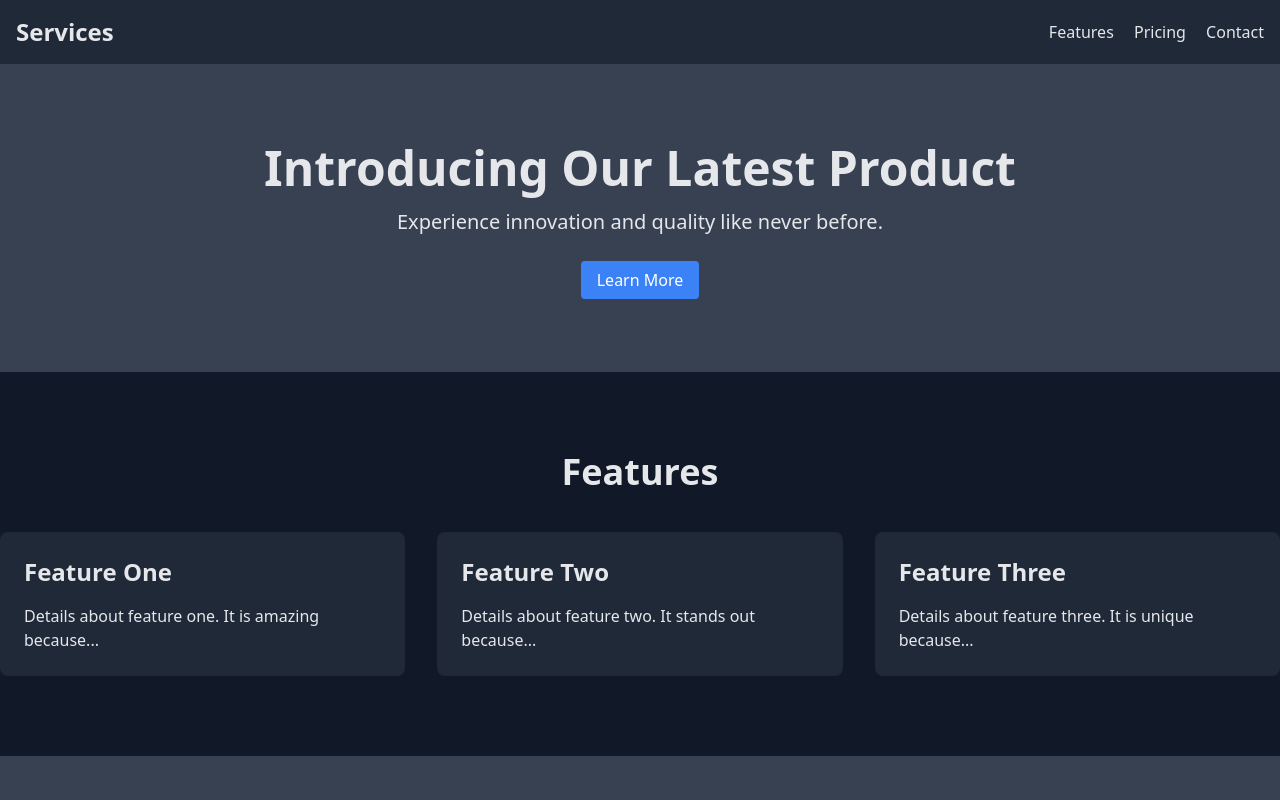
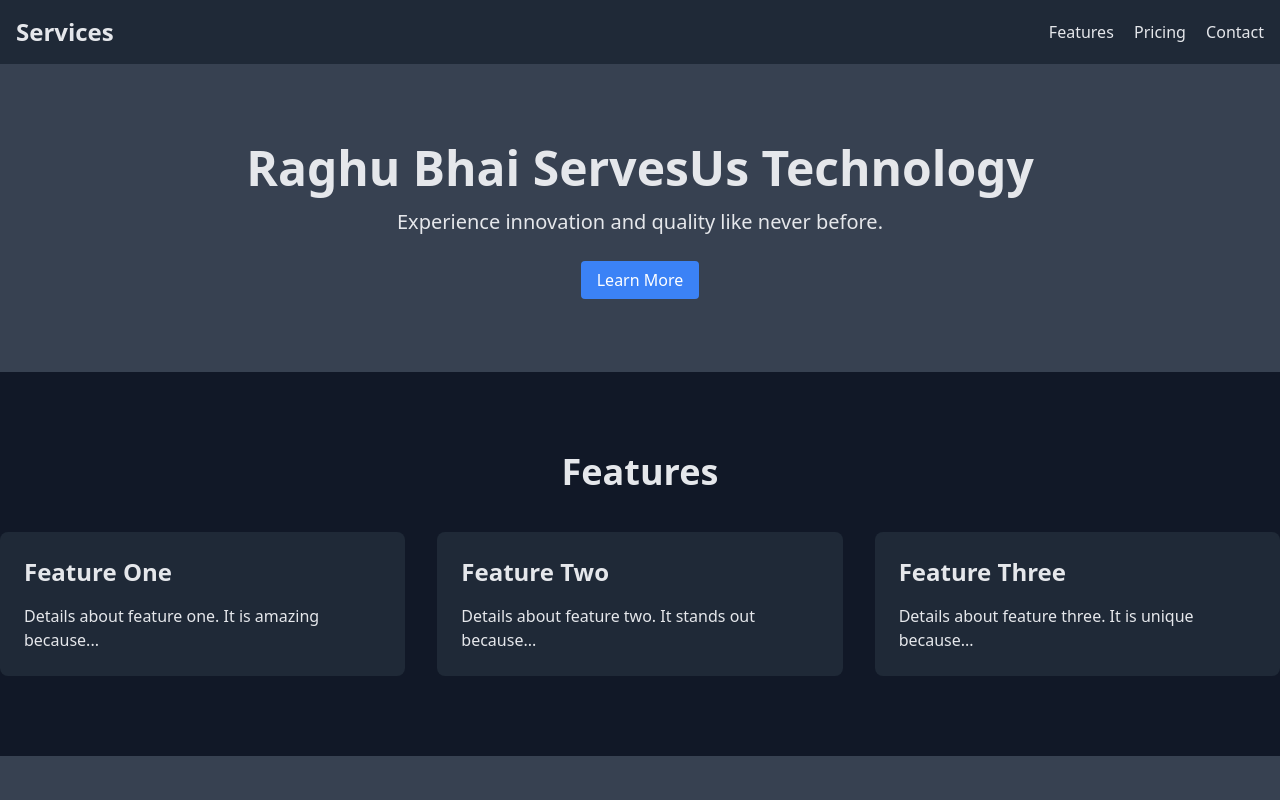
Before and after one commit to TUSHARSINGHCHWDA/new-lauch, a plain HTML site: page index.html in a window 1280 px wide. Shown: the top 800 px of the page. Drawn offline with nearby package versions, Linux system fonts and the light colour scheme.

Commit message:
third commit

```diff
--- a/index.html
+++ b/index.html
@@ -21,7 +21,7 @@
 
     <!-- Hero Section -->
     <header class="bg-gray-700 text-center py-20">
-        <h1 class="text-5xl font-bold mb-4">Introducing Our Latest Product</h1>
+        <h1 class="text-5xl font-bold mb-4">Raghu Bhai ServesUs Technology</h1>
         <p class="text-xl mb-8">Experience innovation and quality like never before.</p>
         <a href="#features" class="bg-blue-500 text-white px-4 py-2 rounded hover:bg-blue-600">Learn More</a>
     </header>
```
